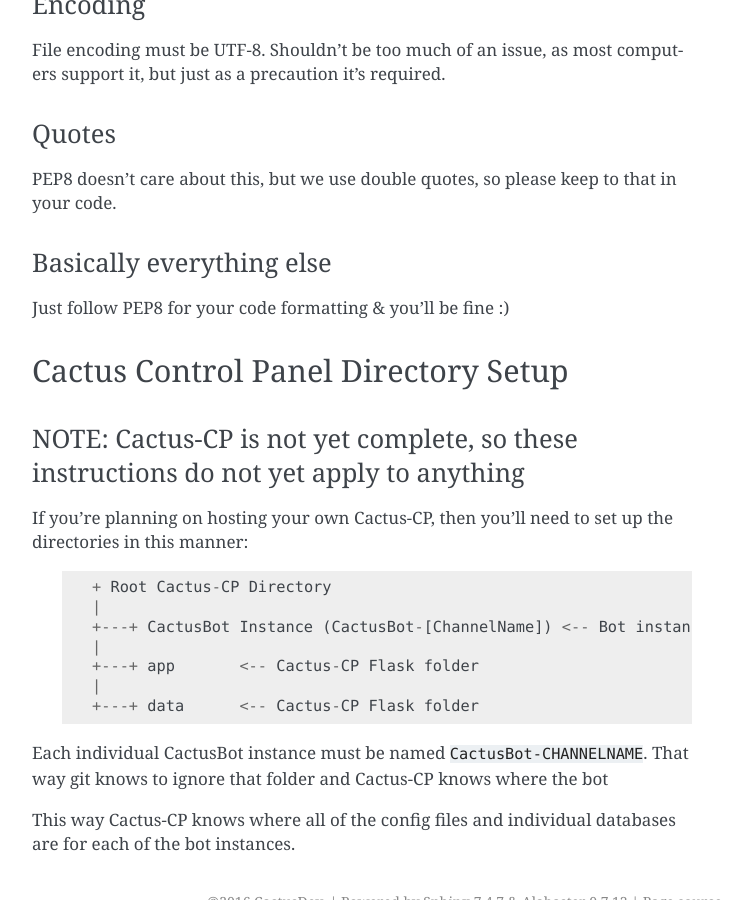
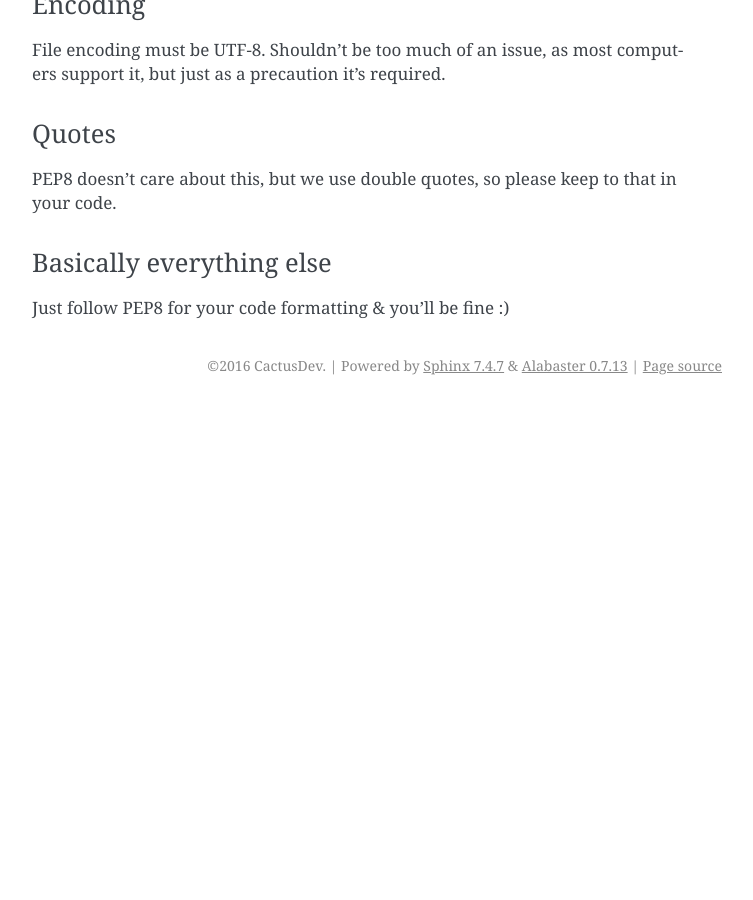
Before and after one commit to CactusDev/CactusBot, a Sphinx documentation site: the page built from docs/contributing.md, in a window 1280 px wide and 900 px high, scrolled down 957 px. Shown: the whole window, without its empty margins (388-1141 px from the left). Built offline with Sphinx 7.4.7, drawn with Linux system fonts in a browser that asks for light colours; after the commit the page ends 1362 px from its top, so only the background shows below that; some of the changed text lies outside the part shown.

Commit message:
Rename standards -> contributing

```diff
--- a/docs/standards.md
+++ b/docs/contributing.md
@@ -27,22 +27,3 @@
 >
 > ### Basically everything else
 >   Just follow PEP8 for your code formatting & you'll be fine :)
-
-## Cactus Control Panel Directory Setup
-
-#### NOTE: Cactus-CP is not yet complete, so these instructions do not yet apply to anything
-
-If you're planning on hosting your own Cactus-CP, then you'll need to set up the directories in this manner:
-
->     + Root Cactus-CP Directory
->     |
->     +---+ CactusBot Instance (CactusBot-[ChannelName]) <-- Bot instance
->     |
->     +---+ app       <-- Cactus-CP Flask folder
->     |
->     +---+ data      <-- Cactus-CP Flask folder
-
-
-Each individual CactusBot instance must be named `CactusBot-CHANNELNAME`. That way git knows to ignore that folder and Cactus-CP knows where the bot
-
-This way Cactus-CP knows where all of the config files and individual databases are for each of the bot instances.
```
